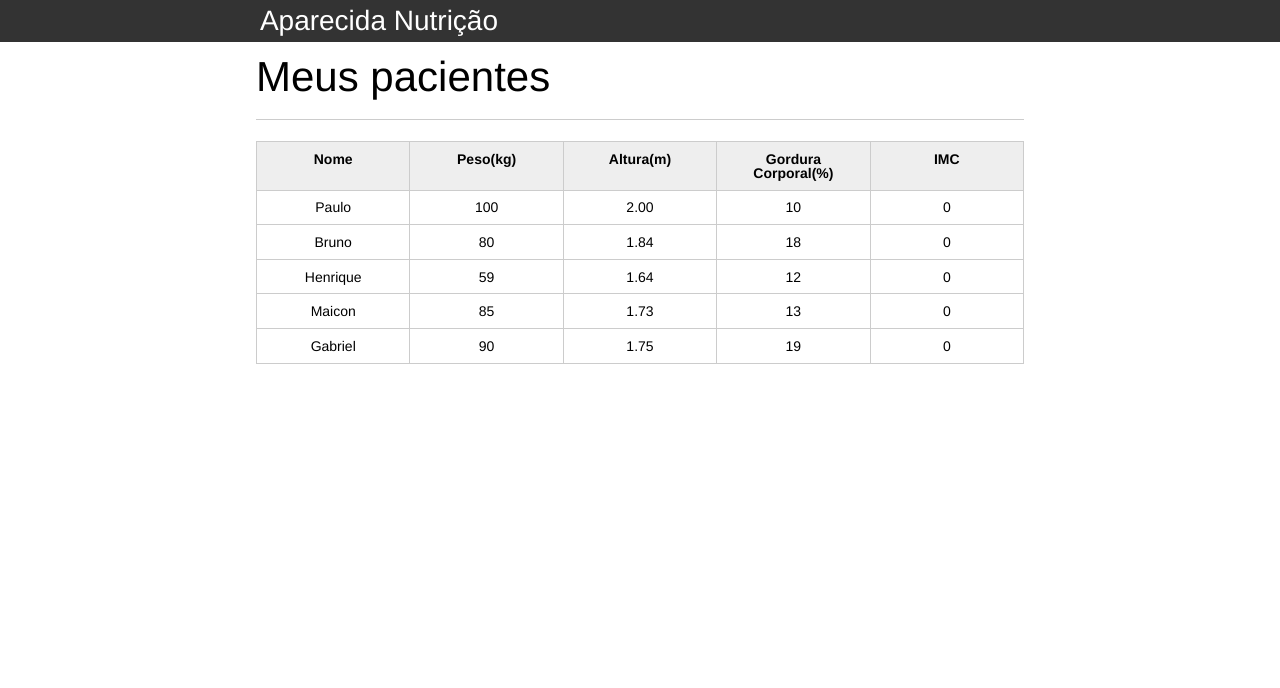
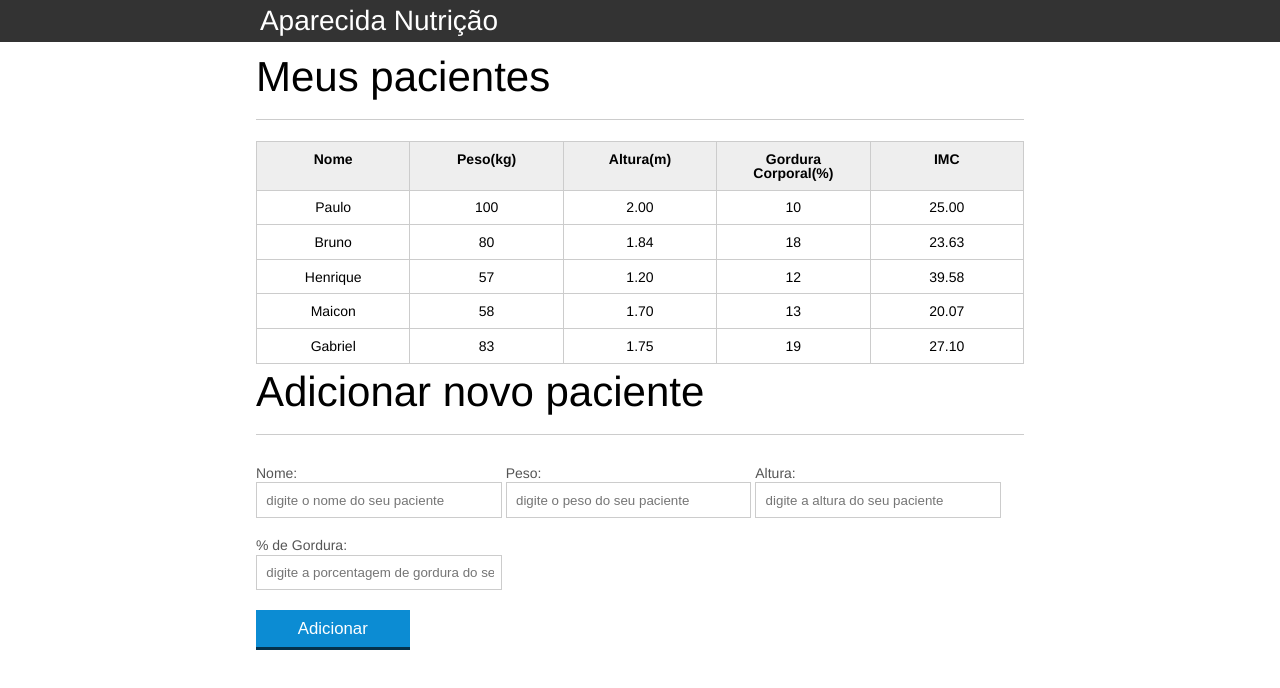
Before and after one commit to Gluuz/nutrition-table, a plain HTML site: page index.html in a window 1280 px wide. Drawn offline with Linux system fonts and the light colour scheme.

Commit message:
adicionando formulario

```diff
--- a/index.html
+++ b/index.html
@@ -47,22 +47,22 @@
 
                         <tr class="paciente" >
                             <td class="info-nome">Henrique</td>
-                            <td class="info-peso">59</td>
-                            <td class="info-altura">1.64</td>
+                            <td class="info-peso">57</td>
+                            <td class="info-altura">1.20</td>
                             <td class="info-gordura">12</td>
                             <td class="info-imc">0</td>
                         </tr>
 
                         <tr class="paciente">
                             <td class="info-nome">Maicon</td>
-                            <td class="info-peso">85</td>
-                            <td class="info-altura">1.73</td>
+                            <td class="info-peso">58</td>
+                            <td class="info-altura">1.70</td>
                             <td class="info-gordura">13</td>
                             <td class="info-imc">0</td>
                         </tr>
                         <tr class="paciente" >
                             <td class="info-nome">Gabriel</td>
-                            <td class="info-peso">90</td>
+                            <td class="info-peso">83</td>
                             <td class="info-altura">1.75</td>
                             <td class="info-gordura">19</td>
                             <td class="info-imc">0</td>
@@ -73,7 +73,33 @@
             </section>
         </main>
 
-    <script src="js/main.js"></script>
+		<section class="container">
+			<h2 id="titulo-form">Adicionar novo paciente</h2>
+			<ul id="mensagem-erro"></ul>
+            <form id ="add-form">
+				<div class="grupo">
+					<label for="nome">Nome:</label>
+					<input id="nome" name="nome" type="text" placeholder="digite o nome do seu paciente" class="campo">
+				</div>
+				<div class="grupo">
+					<label for="peso">Peso:</label>
+					<input id="peso" name="peso" type="text" placeholder="digite o peso do seu paciente" class="campo campo-medio">
+				</div>
+				<div class="grupo">
+					<label for="altura">Altura:</label>
+					<input id="altura" name="altura" type="text" placeholder="digite a altura do seu paciente" class="campo campo-medio">
+				</div>
+				<div class="grupo">
+					<label for="gordura">% de Gordura:</label>
+					<input id="gordura" type="text" placeholder="digite a porcentagem de gordura do seu paciente" class="campo campo-medio">
+				</div>
+
+				<button id="adicionar-paciente" class="botao bto-principal">Adicionar</button>
+			</form>
+		</section>
+
+    <script src="js/imc.js"></script>
+	<script src="js/form.js"></script>
 
     </body>
 </html>
```
